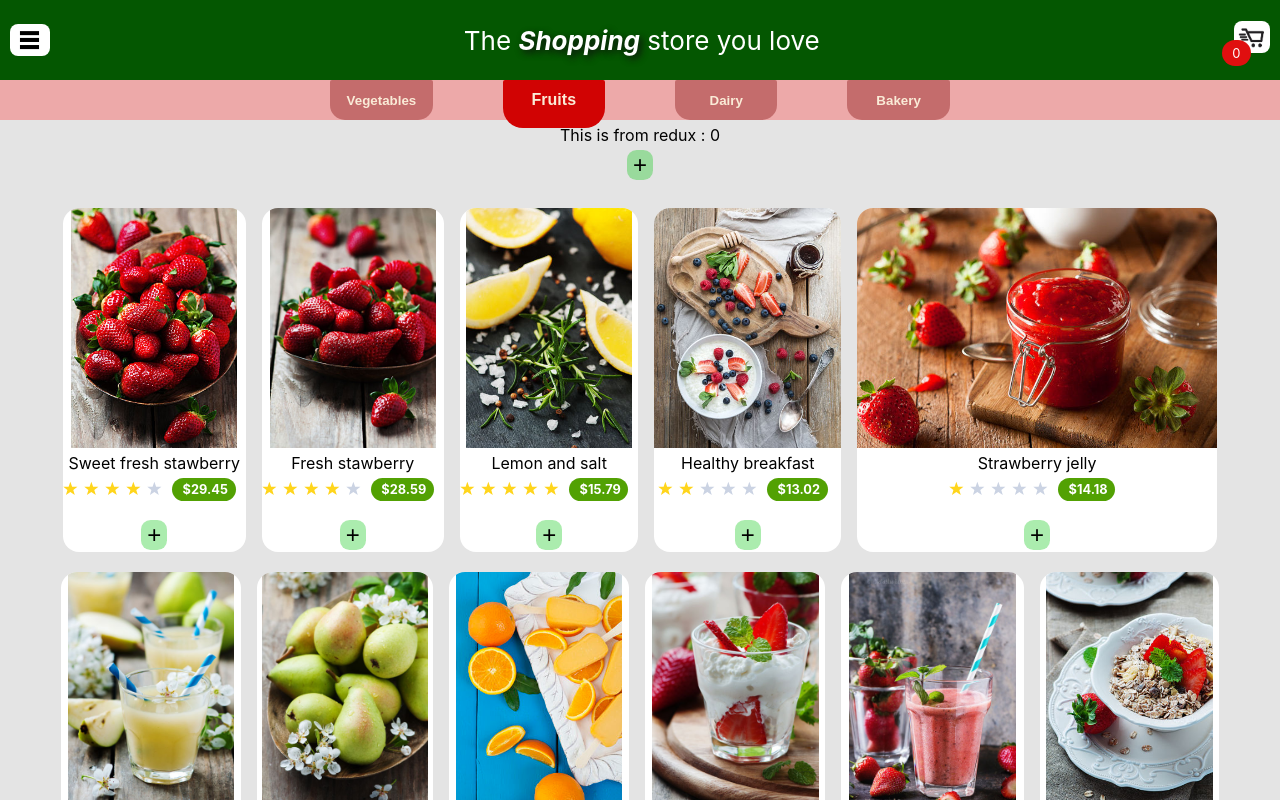
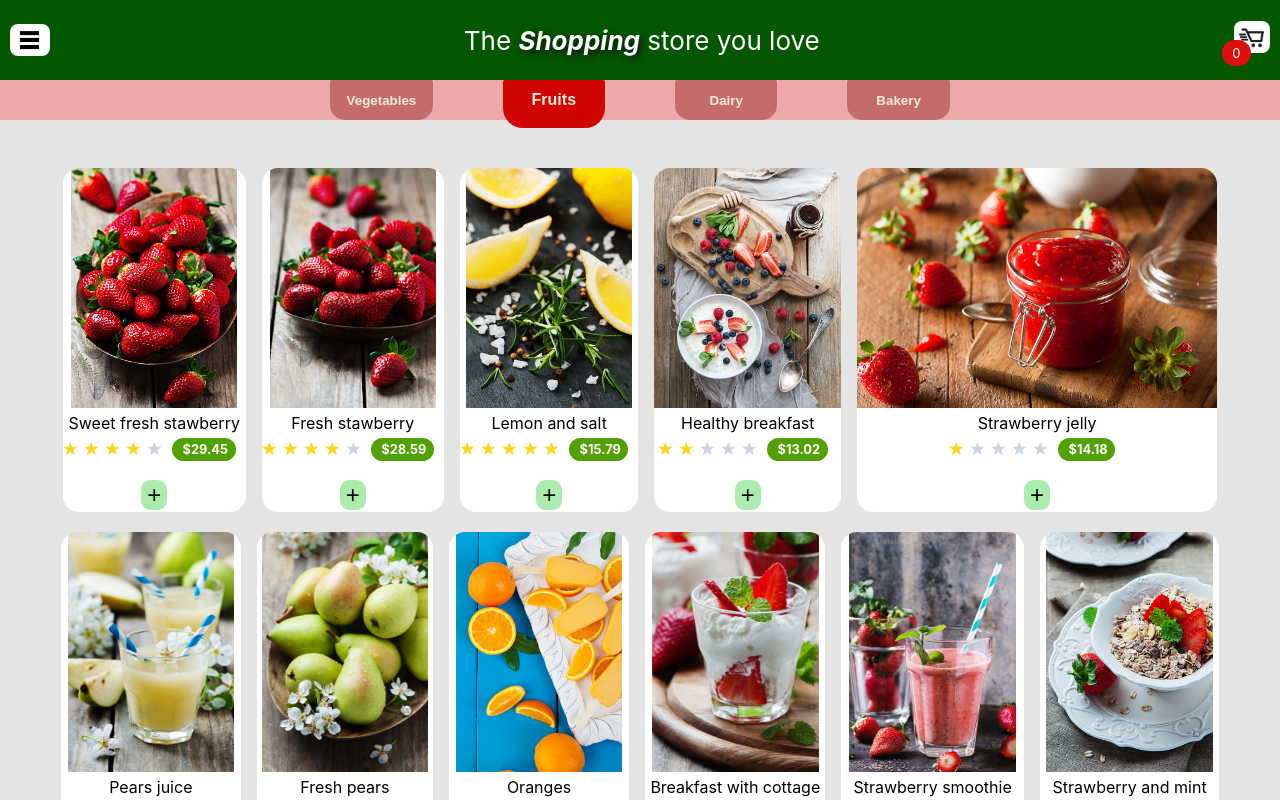
Before and after one commit to sandeepkambham08/shopping, a React (Create React App) app: page / in a window 1280 px wide. Shown: the top 800 px of the page. Built offline with nearby package versions, Linux system fonts and the light colour scheme.

Commit message:
Adding image to readme file

```diff
--- a/src/Cart-Drawer/CartDrawer.css
+++ b/src/Cart-Drawer/CartDrawer.css
@@ -1,6 +1,6 @@
 .Right-drawer{
     height: 90vh;
-    width: 40vw;
+    width: 20vw;
     right:0;
     background: rgba(255, 255, 255, 0.877);
     z-index: 500;
--- a/src/Items/Items.js
+++ b/src/Items/Items.js
@@ -34,8 +34,8 @@ class Items extends Component {
         return (
             <div>
                 {/* <p>All items list here</p> */}
-                <p>This is from redux : {this.props.ctr}</p>
-                <button className='Increment-button' onClick={() => this.props.onIncrementCounter()}>+</button>
+                {/* <p>This is from redux : {this.props.ctr}</p> */}
+                {/* <button className='Increment-button' onClick={() => this.props.onIncrementCounter()}>+</button> */}
                 <br></br><br></br>
 
                 {this.props.itemsDataRedux.map(item => {
```
Also changed, not shown: 2 other files (tests, documents, lock files or other folders).
